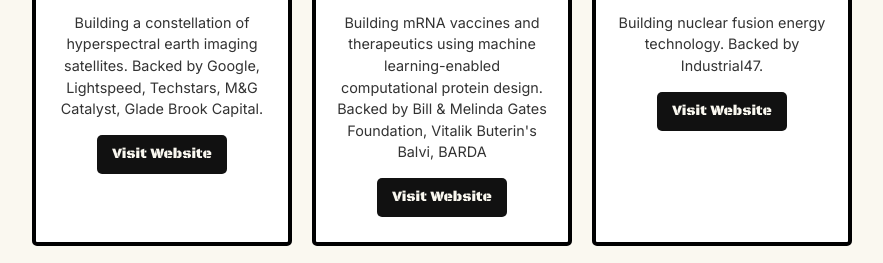
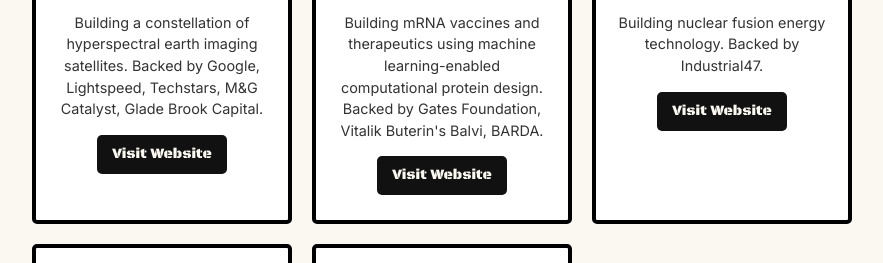
Before and after one commit to Khushhhi/g10-fellowship, a plain HTML site: page companies.html in a window 1280 px wide. Shown: the part 849-1112 px from the top of the page, without its empty margins (198-1081 px from the left). Drawn offline with Linux system fonts and the light colour scheme.

Commit message:
Update companies.html

```diff
--- a/companies.html
+++ b/companies.html
@@ -67,7 +67,7 @@
         <div class="company-card">
             <h3 class="company-name">PopVax</h3>
             <img src="PopVax.png" alt="PopVax Logo" class="company-logo">
-            <p class="company-description">Building mRNA vaccines and therapeutics using machine learning-enabled computational protein design. Backed by Bill & Melinda Gates Foundation, Vitalik Buterin's Balvi, BARDA</p>
+            <p class="company-description">Building mRNA vaccines and therapeutics using machine learning-enabled computational protein design. Backed by Gates Foundation, Vitalik Buterin's Balvi, BARDA.</p>
             <a href="https://popvax.com/" class="company-link">Visit Website</a>
         </div>
 
```
